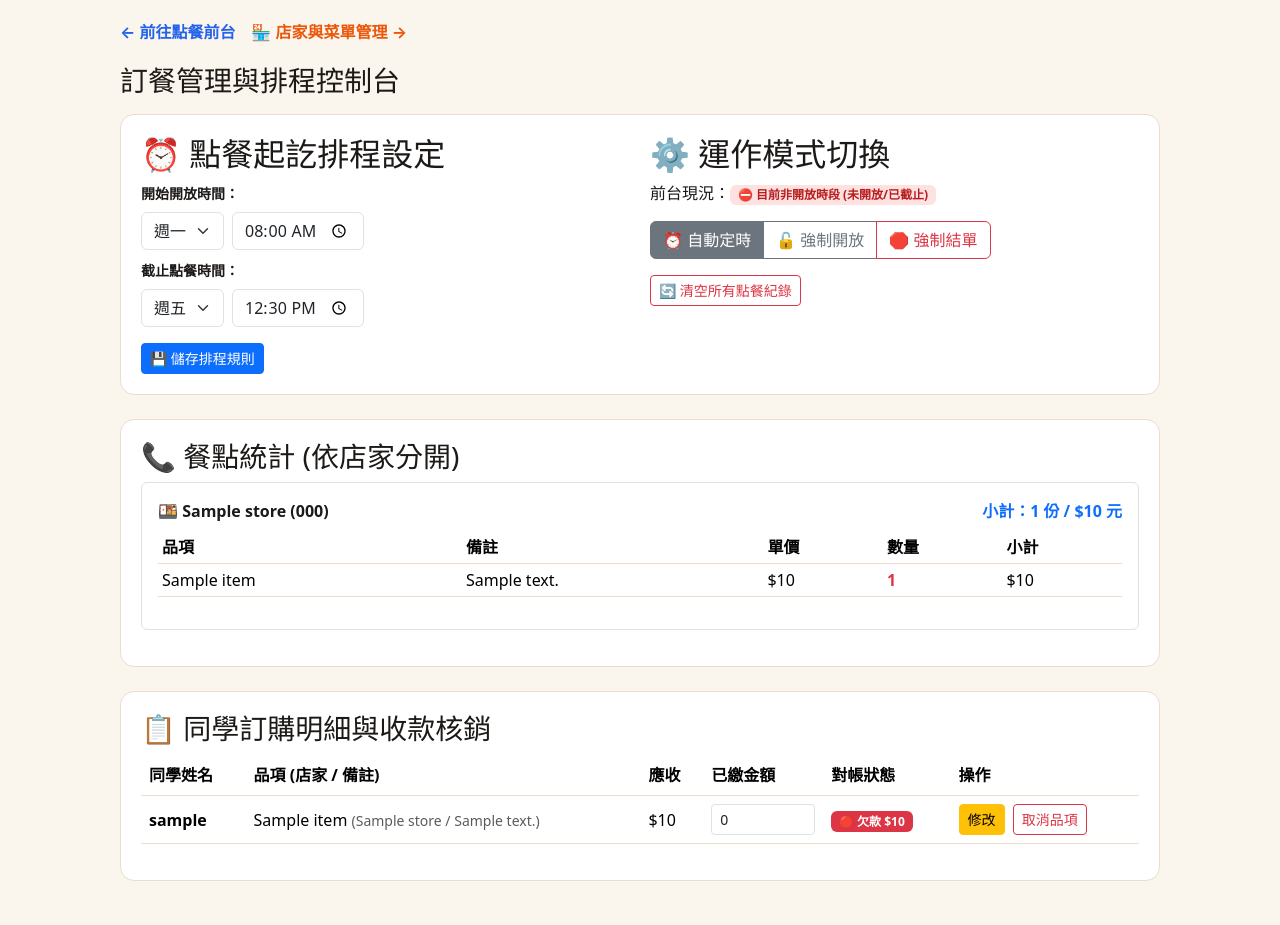
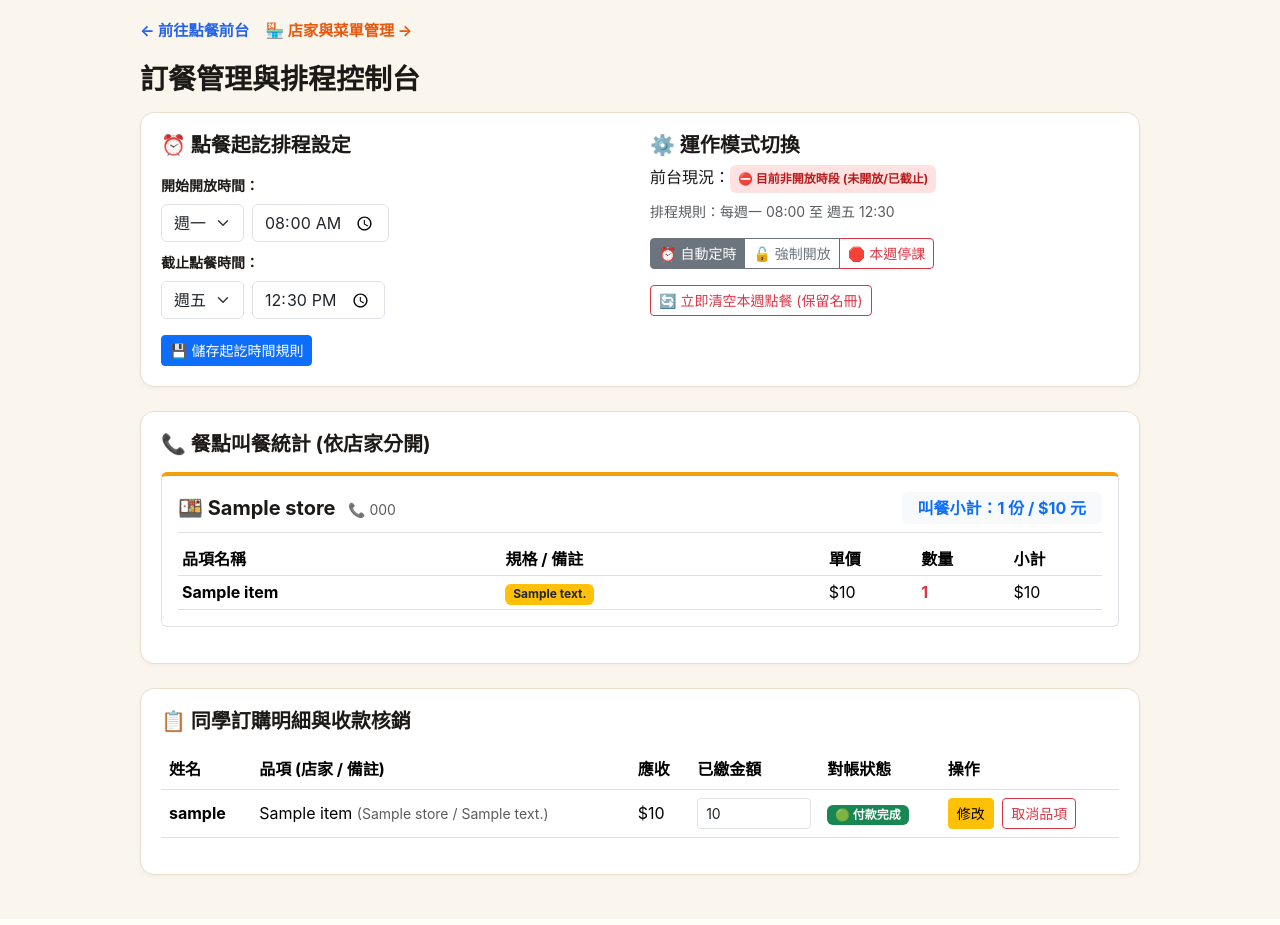
Before and after one commit to jai4shao/bento, a PHP site: page /admin.php in a window 1280 px wide. Run offline with PHP 8.4, Linux system fonts and the light colour scheme; tables that the repository leaves empty or names only in its code hold one stand-in row (values such as "Sample post").

Commit message:
Update admin.php

```diff
--- a/admin.php
+++ b/admin.php
@@ -8,7 +8,7 @@ $msg = '';
 if ($_SERVER['REQUEST_METHOD'] === 'POST') {
     $action =$_POST['action'] ?? '';
 
-    // 1. 切換模式
+    // 1. 切換模式 (auto / force_open / force_lock)
     if ($action === 'set_lock_mode') {
         $mode =$_POST['mode'] ?? 'auto';
         $stmt =$pdo->prepare("UPDATE system_settings SET setting_value = ? WHERE setting_key = 'order_manual_lock'");
@@ -17,7 +17,7 @@ if ($_SERVER['REQUEST_METHOD'] === 'POST') {
         exit;
     }
 
-    // 2. 儲存排程
+    // 2. 儲存起訖日期與時間設定
     if ($action === 'update_schedule') {
         $startW = (int)($_POST['start_weekday'] ?? 1);
         $startTime = trim($_POST['start_time'] ?? '08:00');
@@ -32,12 +32,12 @@ if ($_SERVER['REQUEST_METHOD'] === 'POST') {
         $msg = '點餐起訖規則已儲存更新！';
     }
 
-    // 3. 手動重設
+    // 3. 手動重設本週訂單
     if ($action === 'reset_orders') {$pdo->exec("DELETE FROM orders");
         $msg = '已清空本週所有點餐紀錄！';
     }
 
-    // 4. 更新單筆金額與品項
+    // 4. 更新單筆訂單品項與金額 (供 Modal 使用)
     if ($action === 'update_order_item') {
         header('Content-Type: application/json');
         $orderId = (int)($_POST['order_id'] ?? 0);
@@ -46,6 +46,19 @@ if ($_SERVER['REQUEST_METHOD'] === 'POST') {
 
         $stmt =$pdo->prepare("UPDATE orders SET note = ?, price = ? WHERE id = ?");
         $stmt->execute([$note, $price,$orderId]);
+        echo json_encode(['status' => 'success']);
+        exit;
+    }
+
+    // 5. 更新已繳金額
+    if ($action === 'update_paid_amount') {
+        header('Content-Type: application/json');
+        $orderId = (int)($_POST['order_id'] ?? 0);
+        $paidAmount = (int)($_POST['paid_amount'] ?? 0);
+        $isPaid = (int)($_POST['is_paid'] ?? 0);
+
+        $stmt =$pdo->prepare("UPDATE orders SET paid_amount = ?, is_paid = ? WHERE id = ?");
+        $stmt->execute([$paidAmount, $isPaid,$orderId]);
         echo json_encode(['status' => 'success']);
         exit;
     }
@@ -59,14 +72,13 @@ $startTime =$settings['order_start_time'] ?? '08:00';
 $endWeekday = (int)($settings['order_end_weekday'] ?? 5);
 $endTime =$settings['order_end_time'] ?? '12:30';
 
-// 判斷時段
+// 判斷當前是否處於開放時段 (支援跨週末判斷)
 $curW = (int)date('N');
 $curT = date('H:i');$curNow = sprintf("%d%s", $curW, str_replace(':', '',$curT));
 $startPoint = sprintf("\%d\%s", $startWeekday, str_replace(':', '', $startTime));$endPoint = sprintf("%d%s", $endWeekday, str_replace(':', '',$endTime));
 
 if ($startPoint <= $endPoint) {$isWithinSchedule = ($curNow >=$startPoint && $curNow <=$endPoint);
 } else {
-    // 跨週情況 (例如週五到下週一)
     $isWithinSchedule = ($curNow >=$startPoint || $curNow <=$endPoint);
 }
 
@@ -84,11 +96,16 @@ if ($manualLock === 'force_open') {$isOpen = true;
 
 $weekdayMap = [1 => '週一', 2 => '週二', 3 => '週三', 4 => '週四', 5 => '週五', 6 => '週六', 7 => '週日'];
 
-// 叫餐統計
+// 統計彙整 (依品項 + 規格備註 分組)
 $summaryRows =$pdo->query("
     SELECT
-        s.id AS store_id, s.name AS store_name, s.category, s.phone AS store_phone,
-        m.item_name, o.note, m.price,
+        s.id AS store_id,
+        s.name AS store_name,
+        s.category,
+        s.phone AS store_phone,
+        m.item_name,
+        o.note,
+        m.price,
         COUNT(o.id) AS qty,
         SUM(o.price) AS subtotal
     FROM orders o
@@ -103,10 +120,10 @@ foreach ($summaryRows as$row) {
     $stId =$row['store_id'];
     if (!isset($storeSummaryMap[$stId])) {
         $storeSummaryMap[$stId] = [
-            'store_name' => $row['store_name'],
-            'category' => $row['category'],
+            'store_name'  => $row['store_name'],
+            'category'    => $row['category'],
             'store_phone' => $row['store_phone'],
-            'items' => [],
+            'items'       => [],
             'store_total_qty' => 0,
             'store_total_amount' => 0,
         ];
@@ -115,7 +132,7 @@ foreach ($summaryRows as$row) {
     $storeSummaryMap[$stId]['store_total_qty'] += $row['qty'];$storeSummaryMap[$stId]['store_total_amount'] +=$row['subtotal'];
 }
 
-// 撈取單筆訂單明細
+// 撈取單筆訂購明細
 $rawOrders =$pdo->query("
     SELECT o.*, m.item_name, s.name AS store_name
     FROM orders o
@@ -130,30 +147,30 @@ $rawOrders =$pdo->query("
     <meta charset="UTF-8">
     <meta name="viewport" content="width=device-width, initial-scale=1.0">
     <title>訂單管理控制台</title>
-    <!-- 引入 Bootstrap 5 -->
     <link href="https://cdn.jsdelivr.net/npm/bootstrap@5.3.3/dist/css/bootstrap.min.css" rel="stylesheet">
     <style>
         :root {
             --primary: #2563eb;
             --accent: #ea580c;
             --danger: #dc2626;
+            --success: #16a34a;
             --bg: #faf6ee;
             --card: #ffffff;
             --border: #ebdccb;
         }
         * { box-sizing: border-box; }
-        body { background: var(--bg); color: #1c1917; padding: 20px; max-width: 1080px; margin: 0 auto; }
+        body { background: var(--bg); color: #1c1917; padding: 20px; max-width: 1040px; margin: 0 auto; font-family: -apple-system, BlinkMacSystemFont, "Segoe UI", Roboto, sans-serif; }
         .nav-bar { display: flex; gap: 16px; margin-bottom: 20px; }
-        .nav-link { color: var(--primary); text-decoration: none; font-weight: 700; }
-        .card-custom { background: var(--card); border: 1.5px solid var(--border); border-radius: 14px; padding: 20px; margin-bottom: 24px; }
+        .nav-link { color: var(--primary); text-decoration: none; font-weight: 700; font-size: 0.95rem; }
+        .card-custom { background: var(--card); border: 1.5px solid var(--border); border-radius: 14px; padding: 20px; margin-bottom: 24px; box-shadow: 0 2px 5px rgba(0,0,0,0.03); }
         .grid-2 { display: grid; grid-template-columns: 1fr 1fr; gap: 20px; }
         @media (max-width: 768px) { .grid-2 { grid-template-columns: 1fr; } }
+
         .badge-open { background: #dcfce7; color: #15803d; }
         .badge-locked { background: #fee2e2; color: #b91c1c; }
-        .btn-group-custom { display: flex; gap: 6px; flex-wrap: wrap; margin-top: 10px; }
         table { width: 100%; border-collapse: collapse; margin-top: 10px; }
         th, td { padding: 10px; text-align: left; border-bottom: 1px solid var(--border); vertical-align: middle; }
-        th { background: #f5eedf; }
+        th { background: #f5eedf; font-weight: 700; }
     </style>
 </head>
 <body>
@@ -163,14 +180,14 @@ $rawOrders =$pdo->query("
     <a href="store_admin.php" class="nav-link" style="color:var(--accent);">🏪 店家與菜單管理 &rarr;</a>
 </div>
 
-<h1 class="h3 mb-3 font-weight-bold">訂餐管理與排程控制台</h1>
+<h1 class="h3 mb-3 fw-bold">訂餐管理與排程控制台</h1>
 <?php if ($msg): ?>
-    <div class="alert alert-success"><?= htmlspecialchars($msg) ?></div>
+    <div class="alert alert-success fw-bold"><?= htmlspecialchars($msg) ?></div>
 <?php endif; ?>
 
 <div class="card-custom grid-2">
     <div>
-        <h2>⏰ 點餐起訖排程設定</h2>
+        <h2 class="h5 fw-bold mb-3">⏰ 點餐起訖排程設定</h2>
         <form method="POST">
             <input type="hidden" name="action" value="update_schedule">
             <div class="mb-2">
@@ -184,6 +201,7 @@ $rawOrders =$pdo->query("
                     <input type="time" name="start_time" class="form-control w-auto" value="<?= htmlspecialchars($startTime) ?>" required>
                 </div>
             </div>
+
             <div class="mb-3">
                 <label class="form-label small fw-bold">截止點餐時間：</label>
                 <div class="d-flex gap-2">
@@ -195,48 +213,81 @@ $rawOrders =$pdo->query("
                     <input type="time" name="end_time" class="form-control w-auto" value="<?= htmlspecialchars($endTime) ?>" required>
                 </div>
             </div>
-            <button type="submit" class="btn btn-primary btn-sm">💾 儲存排程規則</button>
+
+            <button type="submit" class="btn btn-primary btn-sm">💾 儲存起訖時間規則</button>
         </form>
     </div>
 
     <div>
-        <h2>⚙️ 運作模式切換</h2>
-        <p>前台現況：<span class="badge <?= $statusClass ?>"><?= $statusText ?></span></p>
+        <h2 class="h5 fw-bold mb-2">⚙️ 運作模式切換</h2>
+        <p class="mb-2">前台現況：<span class="badge <?= $statusClass ?> p-2"><?= $statusText ?></span></p>
+        <p class="small text-muted mb-3">
+            排程規則：每<?= $weekdayMap[$startWeekday] ?> <?= $startTime ?> 至 <?= $weekdayMap[$endWeekday] ?> <?=$endTime ?>
+        </p>
+
         <form method="POST">
             <input type="hidden" name="action" value="set_lock_mode">
             <div class="btn-group">
-                <button type="submit" name="mode" value="auto" class="btn btn-outline-secondary <?= $manualLock === 'auto' ? 'active' : '' ?>">⏰ 自動定時</button>
-                <button type="submit" name="mode" value="force_open" class="btn btn-outline-secondary <?= $manualLock === 'force_open' ? 'active' : '' ?>">🔓 強制開放</button>
-                <button type="submit" name="mode" value="force_lock" class="btn btn-outline-danger <?= $manualLock === 'force_lock' ? 'active' : '' ?>">🛑 強制結單</button>
+                <button type="submit" name="mode" value="auto" class="btn btn-outline-secondary btn-sm <?= $manualLock === 'auto' ? 'active' : '' ?>">⏰ 自動定時</button>
+                <button type="submit" name="mode" value="force_open" class="btn btn-outline-secondary btn-sm <?= $manualLock === 'force_open' ? 'active' : '' ?>">🔓 強制開放</button>
+                <button type="submit" name="mode" value="force_lock" class="btn btn-outline-danger btn-sm <?= $manualLock === 'force_lock' ? 'active' : '' ?>">🛑 本週停課</button>
             </div>
         </form>
-        <form method="POST" onsubmit="return confirm('確定要清空所有訂單嗎？');" class="mt-3">
+
+        <form method="POST" onsubmit="return confirm('確定要手動清空本週所有點餐資料嗎？');" class="mt-3">
             <input type="hidden" name="action" value="reset_orders">
-            <button type="submit" class="btn btn-outline-danger btn-sm">🔄 清空所有點餐紀錄</button>
+            <button type="submit" class="btn btn-outline-danger btn-sm">🔄 立即清空本週點餐 (保留名冊)</button>
         </form>
     </div>
 </div>
 
-<!-- 叫餐統計 -->
 <div class="card-custom">
-    <h3>📞 餐點統計 (依店家分開)</h3>
-    <?php foreach ($storeSummaryMap as$sGroup): ?>
-        <div class="mb-3 p-3 border rounded">
-            <div class="d-flex justify-content-between">
-                <strong>🍱 <?= htmlspecialchars($sGroup['store_name']) ?> (<?= htmlspecialchars($sGroup['store_phone']) ?>)</strong>
-                <span class="text-primary fw-bold">小計：<?= $sGroup['store_total_qty'] ?> 份 / $<?=$sGroup['store_total_amount'] ?> 元</span>
+    <h2 class="h5 fw-bold mb-3">📞 餐點叫餐統計 (依店家分開)</h2>
+    <?php if (empty($storeSummaryMap)): ?>
+        <div class="text-center text-muted py-4">目前尚無同學登記點餐。</div>
+    <?php else: ?>
+        <?php foreach ($storeSummaryMap as $stId =>$sGroup):
+            $isDrink = ($sGroup['category'] === 'drink');
+            $unitText =$isDrink ? '杯' : '份';
+        ?>
+            <div class="border rounded p-3 mb-3" style="border-top: 4px solid <?= $isDrink ? '#6366f1' : '#f59e0b' ?> !important;">
+                <div class="d-flex justify-content-between align-items-center flex-wrap gap-2 mb-2 pb-2 border-bottom">
+                    <div>
+                        <strong class="fs-5"><?= $isDrink ? '🧋 ' : '🍱 ' ?><?= htmlspecialchars($sGroup['store_name']) ?></strong>
+                        <?php if (!empty($sGroup['store_phone'])): ?>
+                            <span class="text-muted ms-2 small">📞 <?= htmlspecialchars($sGroup['store_phone']) ?></span>
+                        <?php endif; ?>
                     </div>
-            <table class="table table-sm mt-2">
+                    <div class="fw-bold text-primary bg-light px-3 py-1 rounded">
+                        叫餐小計：<?= $sGroup['store_total_qty'] ?> <?=$unitText ?> / $<?=$sGroup['store_total_amount'] ?> 元
+                    </div>
+                </div>
+
+                <table class="table table-sm align-middle mb-0">
                     <thead>
-                    <tr><th>品項</th><th>備註</th><th>單價</th><th>數量</th><th>小計</th></tr>
+                        <tr>
+                            <th style="width:35%;">品項名稱</th>
+                            <th style="width:35%;">規格 / 備註</th>
+                            <th style="width:10%;">單價</th>
+                            <th style="width:10%;">數量</th>
+                            <th style="width:10%;">小計</th>
+                        </tr>
                     </thead>
                     <tbody>
                         <?php foreach ($sGroup['items'] as$item): ?>
                             <tr>
-                            <td><?= htmlspecialchars($item['item_name']) ?></td>
-                            <td><?= htmlspecialchars($item['note'] ?: '無') ?></td>
+                                <td><strong><?= htmlspecialchars($item['item_name']) ?></strong></td>
+                                <td>
+                                    <?php if (!empty($item['note'])): ?>
+                                        <span class="badge <?= $isDrink ? 'bg-indigo text-primary' : 'bg-warning text-dark' ?>">
+                                            <?= htmlspecialchars($item['note']) ?>
+                                        </span>
+                                    <?php else: ?>
+                                        <span class="text-muted small">標準 (無備註)</span>
+                                    <?php endif; ?>
+                                </td>
                                 <td>$<?=$item['price'] ?></td>
-                            <td class="fw-bold text-danger"><?= $item['qty'] ?></td>
+                                <td class="fw-bold fs-6 text-danger"><?= $item['qty'] ?></td>
                                 <td>$<?=$item['subtotal'] ?></td>
                             </tr>
                         <?php endforeach; ?>
@@ -244,25 +295,25 @@ $rawOrders =$pdo->query("
                 </table>
             </div>
         <?php endforeach; ?>
+    <?php endif; ?>
 </div>
 
-<!-- 單筆訂購明細與對帳 -->
 <div class="card-custom">
-    <h3>📋 同學訂購明細與收款核銷</h3>
+    <h2 class="h5 fw-bold mb-3">📋 同學訂購明細與收款核銷</h2>
     <table class="table align-middle">
         <thead>
             <tr>
-                <th>同學姓名</th>
+                <th>姓名</th>
                 <th>品項 (店家 / 備註)</th>
                 <th>應收</th>
-                <th style="width: 120px;">已繳金額</th>
+                <th style="width: 130px;">已繳金額</th>
                 <th>對帳狀態</th>
                 <th>操作</th>
             </tr>
         </thead>
         <tbody>
             <?php if (empty($rawOrders)): ?>
-                <tr><td colspan="6" class="text-center text-muted">目前尚無訂單</td></tr>
+                <tr><td colspan="6" class="text-center text-muted py-4">尚無訂購明細</td></tr>
             <?php else: ?>
                 <?php foreach ($rawOrders as$row): ?>
                     <tr id="order-row-<?= $row['id'] ?>" data-order-id="<?= $row['id'] ?>" data-price="<?= $row['price'] ?>" data-cancelled="0">
@@ -270,15 +321,15 @@ $rawOrders =$pdo->query("
                         <td>
                             <span class="item-text">
                                 <?= htmlspecialchars($row['item_name']) ?>
-                                <small class="text-muted">(<?= htmlspecialchars($row['store_name'] ?? '') ?> / <?= htmlspecialchars($row['note']) ?>)</small>
+                                <small class="text-muted">(<?= htmlspecialchars($row['store_name'] ?? '') ?> / <?= htmlspecialchars($row['note'] ?: '無') ?>)</small>
                             </span>
                         </td>
                         <td class="payable-amount">$<?=$row['price'] ?></td>
                         <td>
-                            <input type="number" class="form-control form-control-sm paid-input" value="0" min="0" oninput="calculateBalance(<?= $row['id'] ?>)">
+                            <input type="number" class="form-control form-control-sm paid-input" value="<?= $row['paid_amount'] ?? 0 ?>" min="0" oninput="calculateBalance(<?= $row['id'] ?>)">
                         </td>
                         <td>
-                            <span class="badge bg-danger status-badge">🔴 欠款</span>
+                            <span class="badge status-badge bg-danger">🔴 計算中</span>
                         </td>
                         <td>
                             <button class="btn btn-sm btn-warning me-1" onclick="openUpdateModal(<?= $row['id'] ?>, '<?= addslashes($row['item_name']) ?>', '<?= addslashes($row['store_name'] ?? '') ?>', '<?= addslashes($row['note']) ?>', <?=$row['price'] ?>)">修改</button>
@@ -291,70 +342,80 @@ $rawOrders =$pdo->query("
     </table>
 </div>
 
-<!-- 修改 Modal (單一實例) -->
 <div class="modal fade" id="updateItemModal" tabindex="-1" aria-hidden="true">
   <div class="modal-dialog">
     <div class="modal-content">
       <div class="modal-header">
-        <h5 class="modal-title">修改訂單內容</h5>
-        <button type="button" class="btn-close" data-bs-dismiss="modal"></button>
+        <h5 class="modal-title">修改員工品項</h5>
+        <button type="button" class="btn-close" data-bs-dismiss="modal" aria-label="Close"></button>
       </div>
       <div class="modal-body">
         <input type="hidden" id="modalOrderId">
         <div class="mb-3">
-          <label class="form-label">品項</label>
+          <label class="form-label small fw-bold">品項名稱</label>
           <input type="text" class="form-control" id="modalItemName" readonly>
         </div>
         <div class="mb-3">
-          <label class="form-label">店家</label>
+          <label class="form-label small fw-bold">店家</label>
           <input type="text" class="form-control" id="modalStoreName" readonly>
         </div>
         <div class="mb-3">
-          <label class="form-label">自訂備註</label>
+          <label class="form-label small fw-bold">自訂備註</label>
           <input type="text" class="form-control" id="modalNote">
         </div>
         <div class="mb-3">
-          <label class="form-label">單價</label>
+          <label class="form-label small fw-bold">單價</label>
           <input type="number" class="form-control" id="modalPrice">
         </div>
       </div>
       <div class="modal-footer">
-        <button type="button" class="btn btn-secondary" data-bs-dismiss="modal">取消</button>
-        <button type="button" class="btn btn-primary" onclick="submitItemUpdate()">儲存變更</button>
+        <button type="button" class="btn btn-secondary" data-bs-dismiss="modal">關閉</button>
+        <button type="button" class="btn btn-primary" onclick="submitItemUpdate()">儲存更新</button>
       </div>
     </div>
   </div>
 </div>
 
-<!-- 載入 Bootstrap JS -->
 <script src="https://cdn.jsdelivr.net/npm/bootstrap@5.3.3/dist/js/bootstrap.bundle.min.js"></script>
 <script>
+// 對帳邏輯
 function calculateBalance(orderId) {
     const row = document.getElementById(`order-row-${orderId}`);
     if (!row) return;
 
     const isCancelled = row.getAttribute('data-cancelled') === '1';
-    const originalPrice = parseInt(row.getAttribute('data-price')) || 0;
-    const payable = isCancelled ? 0 : originalPrice;
-
+    const payable = isCancelled ? 0 : parseInt(row.getAttribute('data-price')) || 0;
     const paidInput = row.querySelector('.paid-input');
     const paid = parseInt(paidInput.value) || 0;
     const statusBadge = row.querySelector('.status-badge');
 
     row.querySelector('.payable-amount').innerText = `$${payable}`;
 
-    if (paid === payable) {
+    let isPaidStatus = 0;
+    if (paid === payable && payable > 0) {
         statusBadge.className = "badge bg-success status-badge";
         statusBadge.innerText = "🟢 付款完成";
+        isPaidStatus = 1;
     } else if (paid > payable) {
         statusBadge.className = "badge bg-primary status-badge";
         statusBadge.innerText = `🔵 應退 $${paid - payable}`;
+        isPaidStatus = 1;
     } else {
         statusBadge.className = "badge bg-danger status-badge";
         statusBadge.innerText = `🔴 欠款 $${payable - paid}`;
-    }
+        isPaidStatus = 0;
     }
 
+    // 發送非同步更新儲存已繳金額
+    const fd = new FormData();
+    fd.append('action', 'update_paid_amount');
+    fd.append('order_id', orderId);
+    fd.append('paid_amount', paid);
+    fd.append('is_paid', isPaidStatus);
+    fetch('admin.php', { method: 'POST', body: fd });
+}
+
+// 取消品項
 function toggleCancelItem(orderId) {
     const row = document.getElementById(`order-row-${orderId}`);
     if (!row) return;
@@ -380,6 +441,7 @@ function toggleCancelItem(orderId) {
     calculateBalance(orderId);
 }
 
+// Modal 控制
 let bootstrapModal;
 function openUpdateModal(orderId, itemName, storeName, note, price) {
     document.getElementById('modalOrderId').value = orderId;
@@ -397,7 +459,6 @@ function submitItemUpdate() {
     const newNote = document.getElementById('modalNote').value;
     const newPrice = parseInt(document.getElementById('modalPrice').value) || 0;
 
-    // 發送 POST 回後端儲存
     const fd = new FormData();
     fd.append('action', 'update_order_item');
     fd.append('order_id', orderId);
@@ -421,6 +482,7 @@ function submitItemUpdate() {
     });
 }
 
+// 初始化所有列的對帳狀態
 document.addEventListener("DOMContentLoaded", function() {
     document.querySelectorAll('[data-order-id]').forEach(row => {
         const orderId = row.getAttribute('data-order-id');
```
Lines whose indentation alone changed are shown as unchanged.
